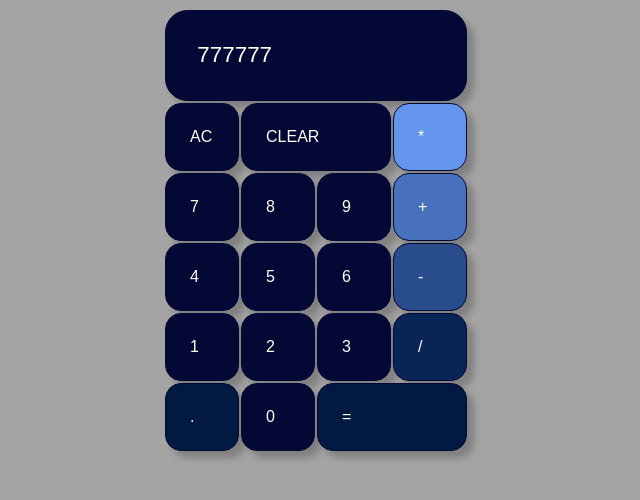
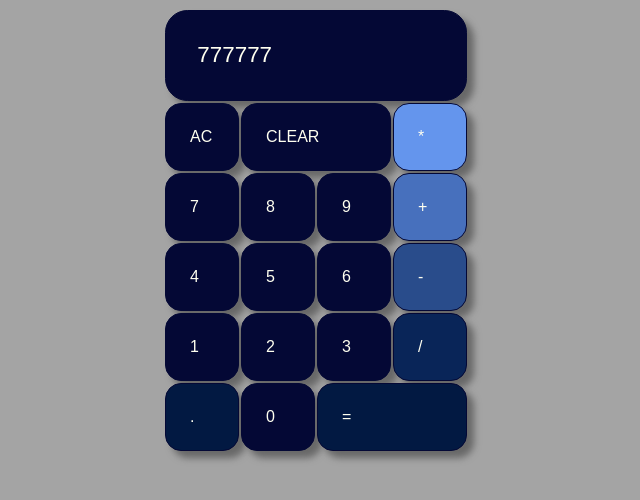
Before and after one commit to Raul-Araujo/calculator, a plain HTML site: page index.html in a window 1280 px wide. Shown: the full height of the page, 324-964 px from the left. Drawn offline with Linux system fonts and the light colour scheme.

Commit message:
html and css finished

```diff
--- a/assets/style.css
+++ b/assets/style.css
@@ -13,10 +13,11 @@ main {
     flex-direction: row;
     justify-content: center;
 }
+
 .buttons {
     border: 1px solid rgb(4, 8, 53);
     background-color: rgb(4, 8, 53);
-    box-shadow: 7px 7px 7px gray;
+    box-shadow: 7px 7px 7px #686868;
     border-radius: 1em;
     padding: 1.5em;
     margin: 0 auto;
```
